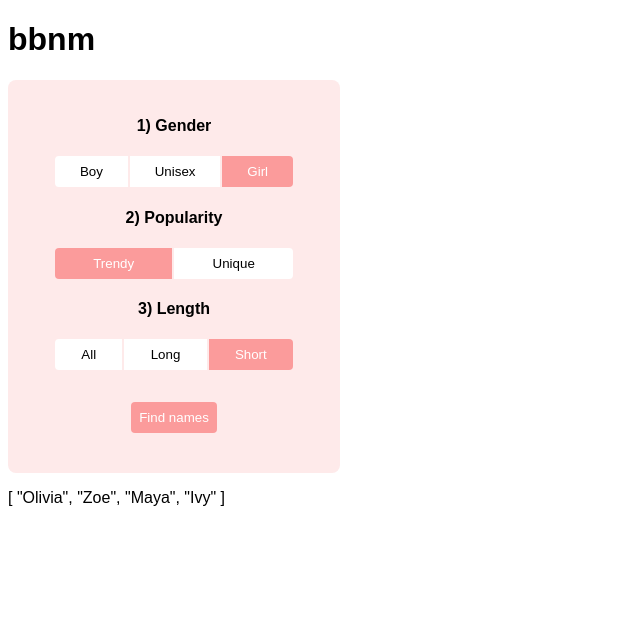
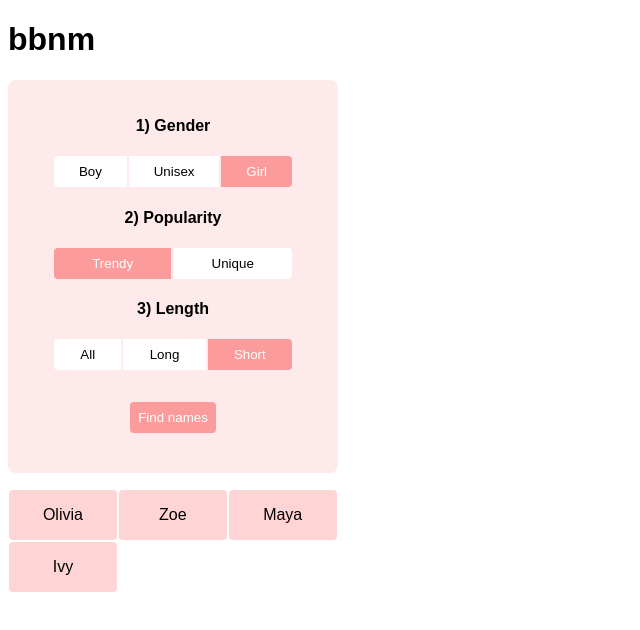
Before and after one commit to tadasmajeris/babyname, a Nuxt app: page / in a window 1280 px wide. Both pictures are taken after a click on the button "Find names". Shown: the top 630 px of the page, without its empty margins (0-640 px from the left). Built offline with nearby package versions, Linux system fonts and the light colour scheme.

Commit message:
names styling

```diff
--- a/app.vue
+++ b/app.vue
@@ -17,11 +17,11 @@
 
   const findNames = () => {
     const filteredNames = names.filter(name => name.gender == options.gender)
-                             .filter(name => name.popularity == options.popularity)
-                             .filter(name => {
-                               if (options.length === Length.ALL) return true
-                               else return name.length === options.length
-                             });
+                              .filter(name => name.popularity == options.popularity)
+                              .filter(name => {
+                                if (options.length === Length.ALL) return true
+                                else return name.length === options.length
+                              });
     selectedNames.value = filteredNames.map(n => n.name);
   }
 </script>
@@ -76,7 +76,9 @@
       <button class="primary" @click="findNames">Find names</button>
     </div>
 
-    <p>{{selectedNames}}</p>
+    <div class="cards">
+      <div class="card" v-for="name in selectedNames">{{name}}</div>
+    </div>
   </div>
 </template>
 
@@ -84,12 +86,14 @@
 .container {
   font-family: Arial, Helveticam sans-serif;
 }
-
+.options, .cards {
+  max-width: 330px;
+}
 .options {
+  box-sizing: border-box;
   background-color: #feeaea;
   padding: 1rem;
   border-radius: 0.5rem;
-  max-width: 300px;
   text-align: center;
   display: flex;
   flex-direction: column;
@@ -127,4 +131,19 @@ button.active, button.primary {
 button.primary {
   margin-top: 2rem;
 }
+
+.cards {
+  margin-top: 1rem;
+  display: flex;
+  flex-wrap: wrap;
+}
+.card {
+  box-sizing: border-box;
+  width: calc(33.3% - 2px);
+  padding: 1rem;
+  text-align: center;
+  background: #ffd4d4;
+  margin: 1px;
+  border-radius: 4px;
+}
 </style>
```
